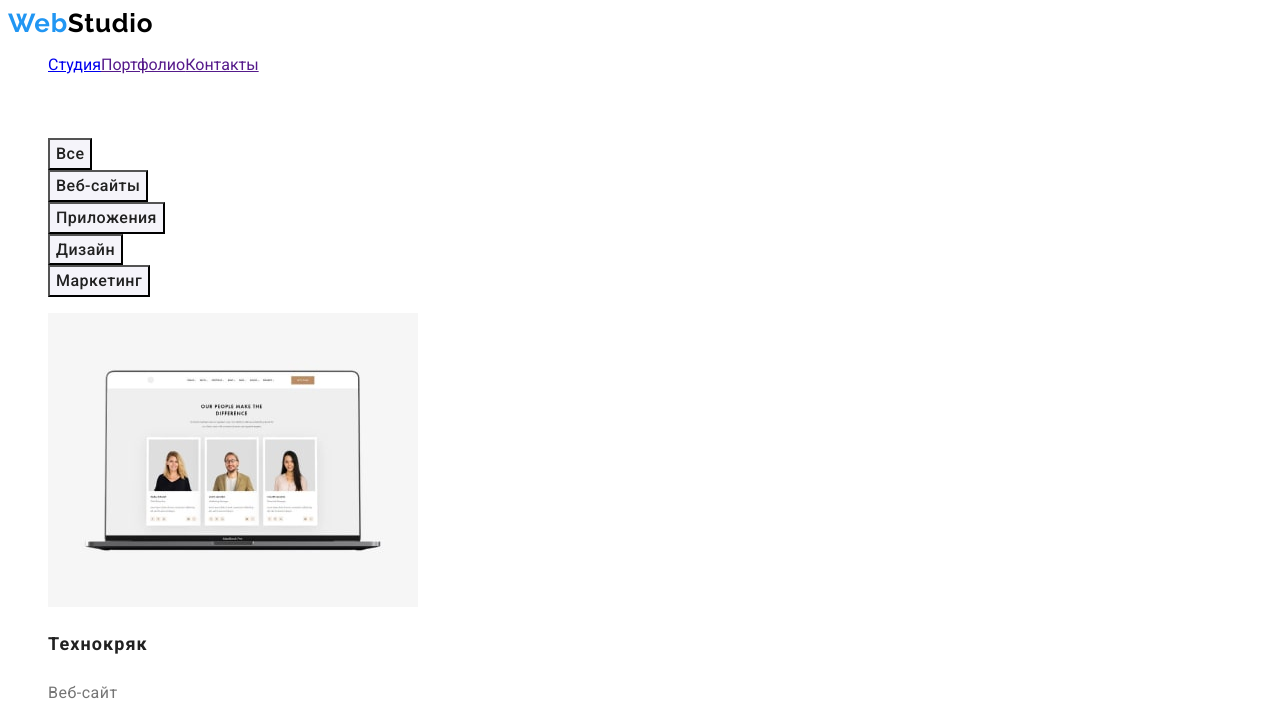
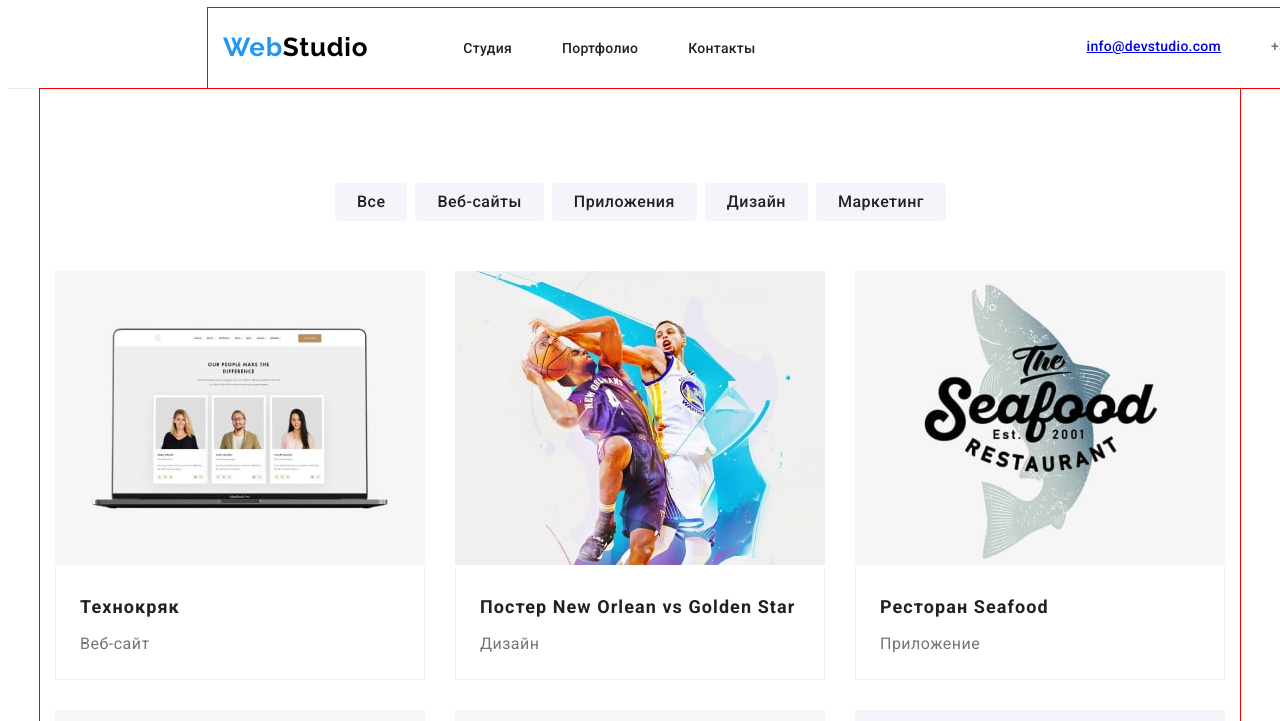
Before and after one commit to LesyaVasylenko/goit-markup-hw-03, a plain HTML site: page portfolio.html in a window 1280 px wide. Shown: the top 721 px of the page. Drawn offline with Linux system fonts and the light colour scheme.

Commit message:
portfolio css

```diff
--- a/portfolio.html
+++ b/portfolio.html
@@ -5,6 +5,7 @@
     <meta http-equiv="X-UA-Compatible" content="IE=edge" />
     <meta name="viewport" content="width=device-width, initial-scale=1.0" />
     <title>Document</title>
+    <link rel="stylesheet" href="./scc/reset.css" />
     <link rel="stylesheet" href="./scc/styles.css" />
     <link rel="preconnect" href="https://fonts.googleapis.com" />
     <link rel="preconnect" href="https://fonts.gstatic.com" crossorigin />
@@ -12,61 +13,74 @@
       href="https://fonts.googleapis.com/css2?family=Montserrat:wght@400;700&family=Raleway:wght@700&family=Roboto:wght@400;500;700;900&display=swap"
       rel="stylesheet"
     />
+    <link
+      href="https://fonts.googleapis.com/css2?family=Montserrat:wght@400;700&family=Raleway:wght@700&family=Roboto:wght@400;500;700;900&display=swap"
+      rel="stylesheet"
+    />
   </head>
   <body>
     <header class="header">
+      <div class="container">
         <a class="header-logo-pf" href=""
           ><span class="header-pre-logo-pf">Web</span
           ><span class="header-after-logo-pf">Studio</span></a
         >
         <nav class="header-nav">
           <ul class="header-list" style="list-style-type: none">
-          <li><a class="header-item" href="index.html">Студия</a></li>
-          <li>
-            <a class="header-item" href="">Портфолио</a>
+            <li class="header-item">
+              <a class="header-text" href="index.html">Студия</a>
             </li>
-          <li>
-            <a class="header-item" href="">Контакты</a>
+            <li class="header-item">
+              <a class="header-text" href="portfolio.html">Портфолио</a>
+            </li>
+            <li class="header-item">
+              <a class="header-text" href="">Контакты</a>
             </li>
           </ul>
         </nav>
-      <ul style="list-style-type: none">
+        <ul class="header-contacts" style="list-style-type: none">
           <li>
-          <a
-            class="header-mail header-contacts"
-            href="mailto:info@devstudio.com"
+            <a class="header-mail" href="mailto:info@devstudio.com"
               >info@devstudio.com</a
             >
           </li>
           <li>
-          <a class="header-tel header-contacts" href="tel:+380961111111"
-            >+38 096 111 11 11</a
-          >
+            <a class="header-tel" href="tel:+380961111111">+38 096 111 11 11</a>
           </li>
         </ul>
+      </div>
     </header>
     <main>
       <section class="portfolio">
-        <ul style="list-style-type: none">
-          <li><button class="filters-btn btn" type="button">Все</button></li>
-          <li>
+        <div class="container">
+          <div class="filters">
+            <ul class="filters-list" style="list-style-type: none">
+              <li class="filters-item">
+                <button class="filters-btn btn" type="button">Все</button>
+              </li>
+              <li class="filters-item">
                 <button class="filters-btn btn" type="button">Веб-сайты</button>
               </li>
-          <li>
-            <button class="filters-btn btn" type="button">Приложения</button>
+              <li class="filters-item">
+                <button class="filters-btn btn" type="button">
+                  Приложения
+                </button>
               </li>
-          <li><button class="filters-btn btn" type="button">Дизайн</button></li>
-          <li>
+              <li class="filters-item">
+                <button class="filters-btn btn" type="button">Дизайн</button>
+              </li>
+              <li class="filters-item">
                 <button class="filters-btn btn" type="button">Маркетинг</button>
               </li>
             </ul>
+          </div>
           <ul class="projekt-list" style="list-style-type: none">
-          <li>
+            <li class="projekt-item">
               <img src="./images/portfolio1.jpeg" alt="веб-сайт" width="370" />
               <h2 class="projekt-title">Технокряк</h2>
               <p class="projekt-text">Веб-сайт</p>
             </li>
-          <li>
+            <li class="projekt-item">
               <img
                 src="./images/portfolio2.jpeg"
                 alt="Игра в баскетбол"
@@ -75,7 +89,7 @@
               <h2 class="projekt-title">Постер New Orlean vs Golden Star</h2>
               <p class="projekt-text">Дизайн</p>
             </li>
-          <li>
+            <li class="projekt-item">
               <img
                 src="./images/portfolio3.jpeg"
                 alt="Логотип ресторана Seafood"
@@ -84,22 +98,26 @@
               <h2 class="projekt-title">Ресторан Seafood</h2>
               <p class="projekt-text">Приложение</p>
             </li>
-          <li>
+            <li class="projekt-item">
               <img src="./images/portfolio4.jpeg" alt="Наушники" width="370" />
               <h2 class="projekt-title">Проект Prime</h2>
               <p class="projekt-text">Маркетинг</p>
             </li>
-          <li>
-            <img src="./images/portfolio5.jpeg" alt="Две коробки" width="370" />
+            <li class="projekt-item">
+              <img
+                src="./images/portfolio5.jpeg"
+                alt="Две коробки"
+                width="370"
+              />
               <h2 class="projekt-title">Проект Boxes</h2>
               <p class="projekt-text">Приложение</p>
             </li>
-          <li>
+            <li class="projekt-item">
               <img src="./images/portfolio6.jpeg" alt="Веб-сайт" width="370" />
               <h2 class="projekt-title">Inspiration has no Borders</h2>
               <p class="projekt-text">Веб-сайт</p>
             </li>
-          <li>
+            <li class="projekt-item">
               <img
                 src="./images/portfolio7.jpeg"
                 alt="Журнал Limited Edition"
@@ -108,12 +126,16 @@
               <h2 class="projekt-title">Издание Limited Edition Дизайн</h2>
               <p class="projekt-text">Дизайн</p>
             </li>
-          <li>
-            <img src="./images/portfolio8.jpeg" alt="Проект LAB" width="370" />
+            <li class="projekt-item">
+              <img
+                src="./images/portfolio8.jpeg"
+                alt="Проект LAB"
+                width="370"
+              />
               <h2 class="projekt-title">Проект LAB</h2>
               <p class="projekt-text">Маркетинг</p>
             </li>
-          <li>
+            <li class="projekt-item">
               <img
                 src="./images/portfolio9.jpeg"
                 alt="Приложение Growing Business"
@@ -123,16 +145,18 @@
               <p class="projekt-text">Приложение</p>
             </li>
           </ul>
+        </div>
       </section>
     </main>
     <footer class="footer">
+      <div class="container">
         <a class="footer-logo" href=""
           ><span class="footer-pre-logo">Web</span
           ><span class="footer-after-logo">Studio</span></a
         >
-      <address>
-        <ul style="list-style-type: none">
-          <li>
+        <address class="adress">
+          <ul class="adress-list" style="list-style-type: none">
+            <li class="adress-address">
               <a
                 class="footer-address footer-contacts"
                 href="https://www.google.com/maps/place/%D0%B1%D1%83%D0%BB%D1%8C%D0%B2%D0%B0%D1%80+%D0%9B%D0%B5%D1%81%D1%96+%D0%A3%D0%BA%D1%80%D0%B0%D1%97%D0%BD%D0%BA%D0%B8,+26,+%D0%9A%D0%B8%D1%97%D0%B2,+02000/@50.4265807,30.5361971,17z/data=!3m1!4b1!4m5!3m4!1s0x40d4cf0e033ecbe9:0x57a4dffefec77da0!8m2!3d50.4265807!4d30.5383858"
@@ -141,20 +165,21 @@
                 >г. Киев, пр-т Леси Украинки, 26
               </a>
             </li>
-          <li>
+            <li class="adress-mail">
               <a
                 class="footer-mail footer-contacts"
                 href="mailto:info@example.com"
                 >info@example.com</a
               >
             </li>
-          <li>
+            <li class="adress-tel">
               <a class="footer-tel footer-contacts" href="tel:+380991111111"
                 >+38 099 111 11 11</a
               >
             </li>
           </ul>
         </address>
+      </div>
     </footer>
   </body>
 </html>
--- a/scc/styles.css
+++ b/scc/styles.css
@@ -50,13 +50,14 @@ body {
 .header {
   width: 1600px;
   margin: 0 auto;
+  border-bottom: 1px solid #ececec;
 }
 
 .header .container {
   display: flex;
   align-items: center;
-  padding-top: 32px;
-  padding-bottom: 32px;
+  padding-top: 24px;
+  padding-bottom: 25px;
 }
 
 .header-logo {
@@ -109,7 +110,7 @@ body {
   letter-spacing: 0.02em;
   color: var(--mine-text-color);
   display: flex;
-  justify-content: flex-end;
+  /* justify-content: flex-end; */
   margin-left: auto;
 }
 
@@ -240,14 +241,15 @@ body {
 .team {
   width: 1600px;
   margin: 0 auto;
+  background: var(--btn-team-bg-color);
 }
+
 .container-team-card {
   display: flex;
-  background: var(--btn-team-bg-color);
   justify-content: space-between;
 }
 
-.team-card {
+.team-list {
   background-color: #fff;
   box-shadow: 0px 1px 3px rgba(0, 0, 0, 0.12), 0px 1px 1px rgba(0, 0, 0, 0.14),
     0px 2px 1px rgba(0, 0, 0, 0.2);
@@ -272,10 +274,6 @@ body {
   letter-spacing: 0.03em;
   color: var(--mine-text-color);
   padding-bottom: 30px;
-}
-
-.team-box {
-  background-color: var(--text-teambox-btnhover-color);
 }
 
 /* ---------------------- footer ----------------------*/
@@ -333,6 +331,9 @@ body {
 }
 
 /* ---------------------- portfolio ----------------------*/
+.header-logo-pf {
+  margin-right: 95px;
+}
 
 .header-logo-pf {
   font-family: "Raleway";
@@ -342,21 +343,72 @@ body {
   line-height: 1.19;
   letter-spacing: 0.03em;
 }
+
 .header-pre-logo-pf {
   color: var(--btn-link-hover-color);
 }
+
 .header-after-logo-pf {
   color: #000000;
 }
+
+.filters {
+  width: 610px;
+  display: flex;
+  margin: 0 auto;
+}
+
+.filters-list {
+  display: flex;
+  padding-bottom: 50px;
+  white-space: nowrap;
+}
+
+.filters-btn {
+  border: none;
+  border-radius: 4px;
+  padding: 6px 22px;
+}
+
+.filters-item {
+  border: none;
+}
+
+.filters-item:not(:last-child) {
+  padding-right: 8px;
+}
+
+.projekt-list {
+  display: flex;
+  flex-wrap: wrap;
+}
+
+.projekt-item {
+  margin-right: 30px;
+  margin-bottom: 30px;
+}
+
+.projekt-item:nth-child(3n) {
+  margin-right: 0;
+}
+
 .projekt-title {
   font-size: 18px;
   line-height: 2;
   letter-spacing: 0.06em;
   color: #212121;
+  padding: 20px 24px 4px 24px;
+  border-left: 1px solid #eeeeee;
+  border-right: 1px solid #eeeeee;
 }
+
 .projekt-text {
   font-size: 16px;
   line-height: 1.88;
   letter-spacing: 0.03em;
   color: var(--mine-text-color);
+  padding: 0 24px 20px 24px;
+  border-left: 1px solid #eeeeee;
+  border-right: 1px solid #eeeeee;
+  border-bottom: 1px solid #eeeeee;
 }
```
Also changed, not shown: index.html (+4 -6 lines). Lines whose indentation alone changed are shown as unchanged.
